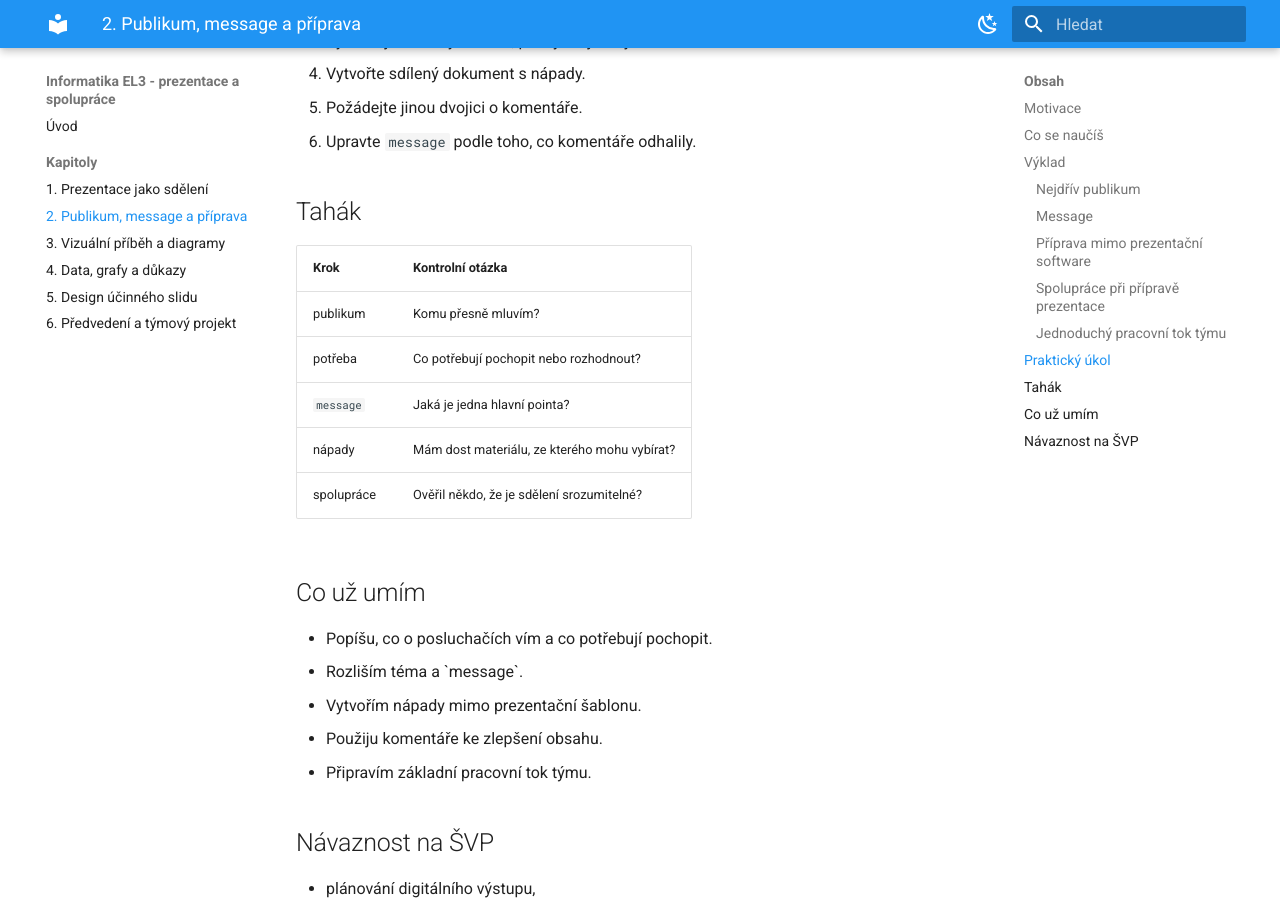
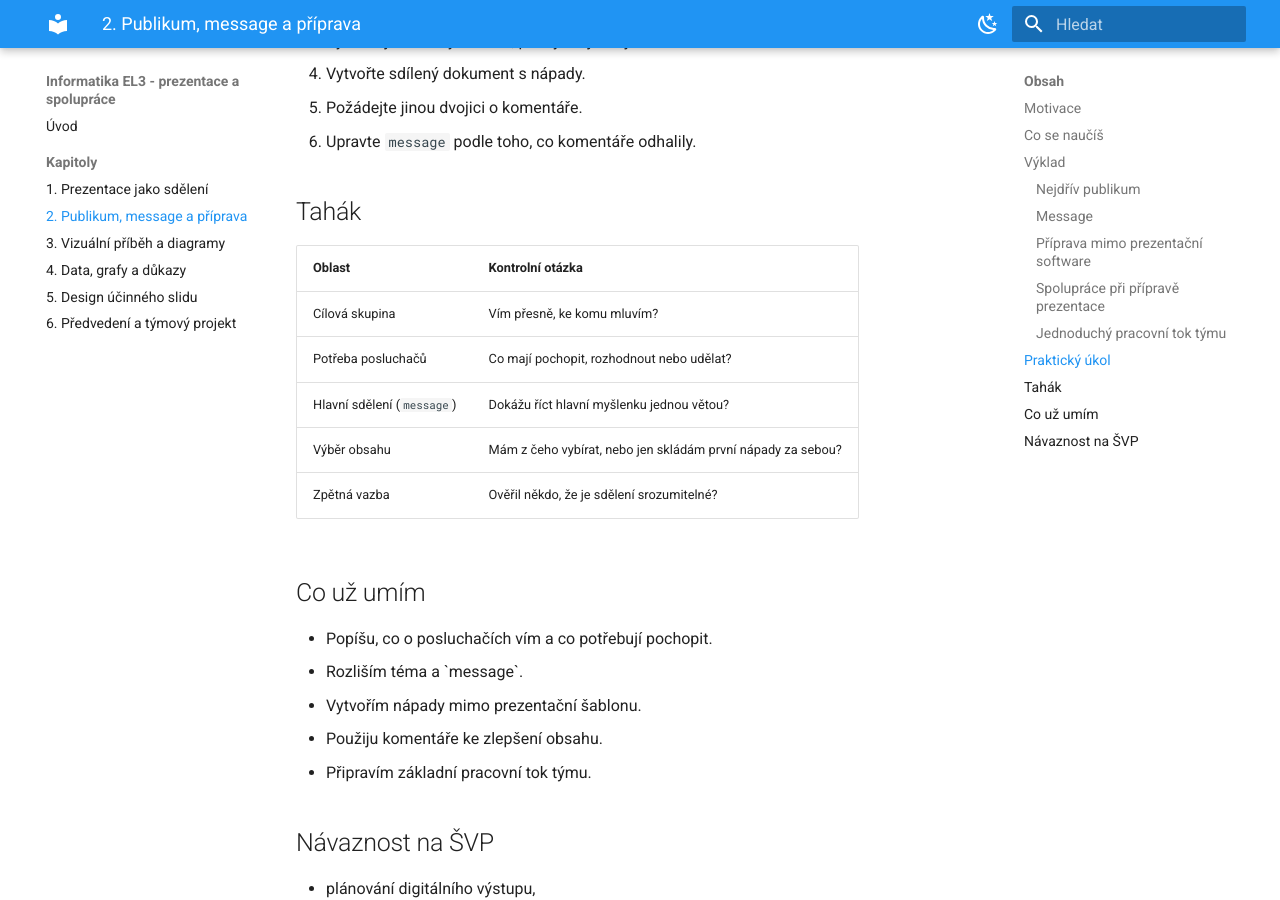
Before and after one commit to faitjaroslav-byte/informatika_EL3, an MkDocs documentation site: the page built from docs/cs/02-publikum-message-a-priprava.md, in a window 1280 px wide and 900 px high, scrolled down 3086 px. Built offline with MkDocs 1.6.1 and Material for MkDocs 9.7.7, drawn with Linux system fonts in a browser that asks for light colours; some of the changed text lies outside the part shown.

Commit message:
Refine preparation checklist wording

```diff
--- a/docs/cs/02-publikum-message-a-priprava.md
+++ b/docs/cs/02-publikum-message-a-priprava.md
@@ -92,13 +92,13 @@ Ve dvojici si zvolte téma, které lze představit za tři minuty. Například
 
 ## Tahák
 
-| Krok | Kontrolní otázka |
+| Oblast | Kontrolní otázka |
 | --- | --- |
-| publikum | Komu přesně mluvím? |
-| potřeba | Co potřebují pochopit nebo rozhodnout? |
-| `message` | Jaká je jedna hlavní pointa? |
-| nápady | Mám dost materiálu, ze kterého mohu vybírat? |
-| spolupráce | Ověřil někdo, že je sdělení srozumitelné? |
+| Cílová skupina | Vím přesně, ke komu mluvím? |
+| Potřeba posluchačů | Co mají pochopit, rozhodnout nebo udělat? |
+| Hlavní sdělení (`message`) | Dokážu říct hlavní myšlenku jednou větou? |
+| Výběr obsahu | Mám z čeho vybírat, nebo jen skládám první nápady za sebou? |
+| Zpětná vazba | Ověřil někdo, že je sdělení srozumitelné? |
 
 ## Co už umím
 
```
Also changed, not shown: other parts of docs/cs/02-publikum-message-a-priprava.md (+1 -1 lines).
